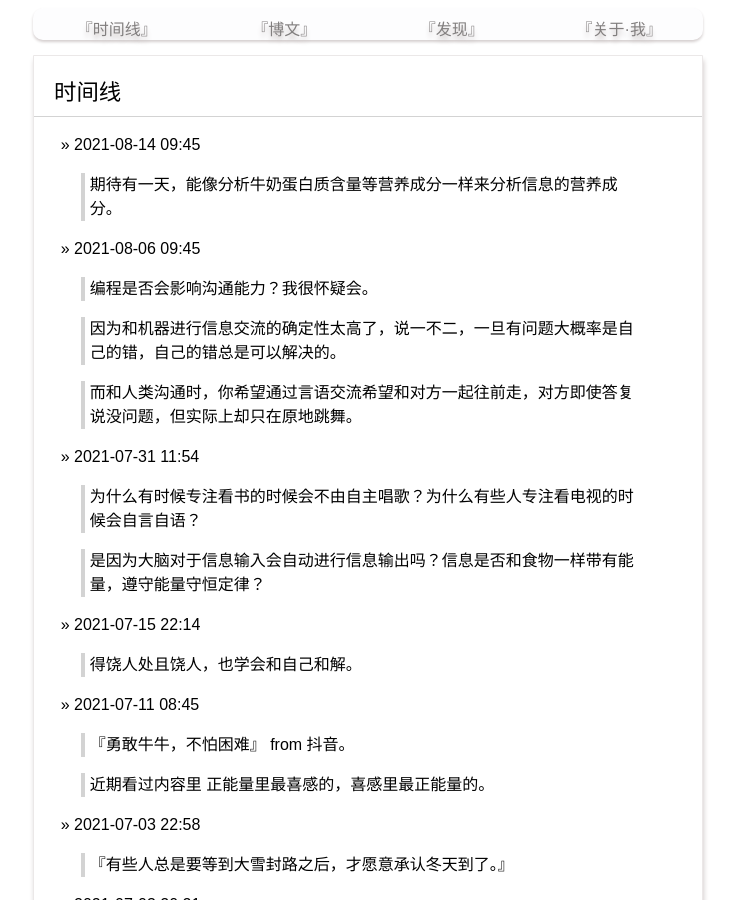
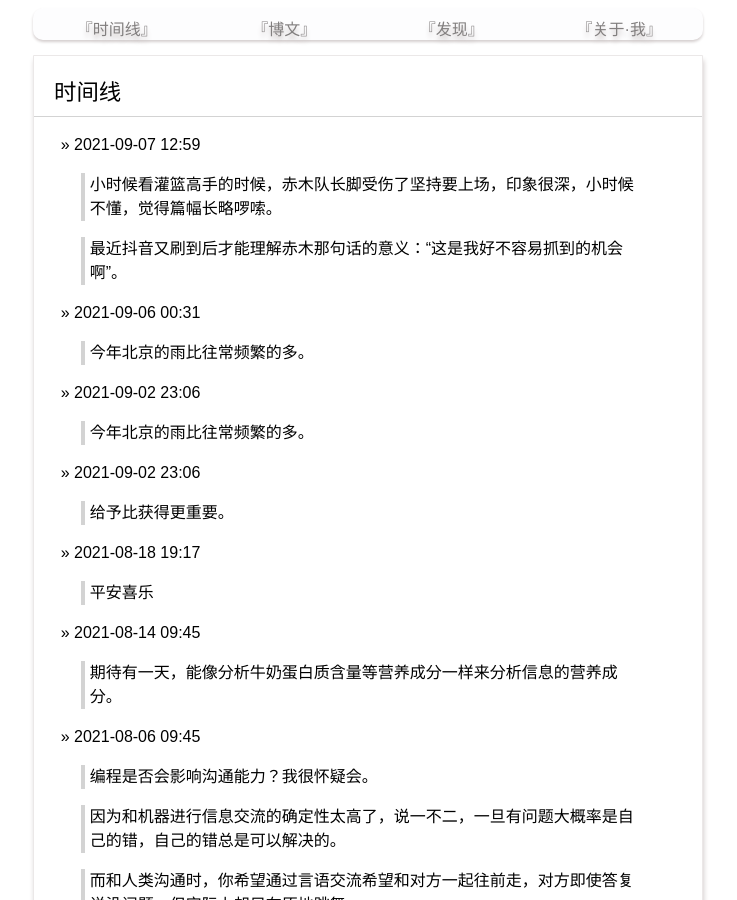
Before and after one commit to yanyiwu/blog, a Jekyll site: the page built from index.md, in a window 1280 px wide and 900 px high. Shown: the whole window, without its empty margins (272-1009 px from the left). Built offline with Jekyll 4.4.1, drawn with Linux system fonts in a browser that asks for light colours; Markdown is read by kramdown in place of the engine named in the settings; comment, search, counter and statistics services are not loaded.

Commit message:
Update index.md

```diff
--- a/index.md
+++ b/index.md
@@ -2,6 +2,28 @@
 layout: posting
 title: 时间线
 ---
+
+&raquo; 2021-09-07 12:59
+
+> 小时候看灌篮高手的时候，赤木队长脚受伤了坚持要上场，印象很深，小时候不懂，觉得篇幅长略啰嗦。
+
+> 最近抖音又刷到后才能理解赤木那句话的意义：“这是我好不容易抓到的机会啊”。
+
+&raquo; 2021-09-06 00:31
+
+> 今年北京的雨比往常频繁的多。
+
+&raquo; 2021-09-02 23:06
+
+> 今年北京的雨比往常频繁的多。
+
+&raquo; 2021-09-02 23:06
+
+> 给予比获得更重要。
+
+&raquo; 2021-08-18 19:17
+
+> 平安喜乐
 
 &raquo; 2021-08-14 09:45
 
```
